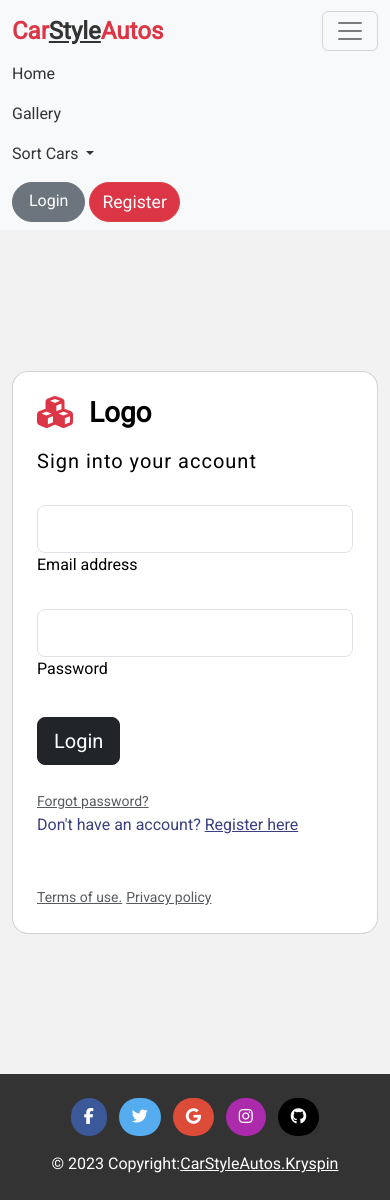
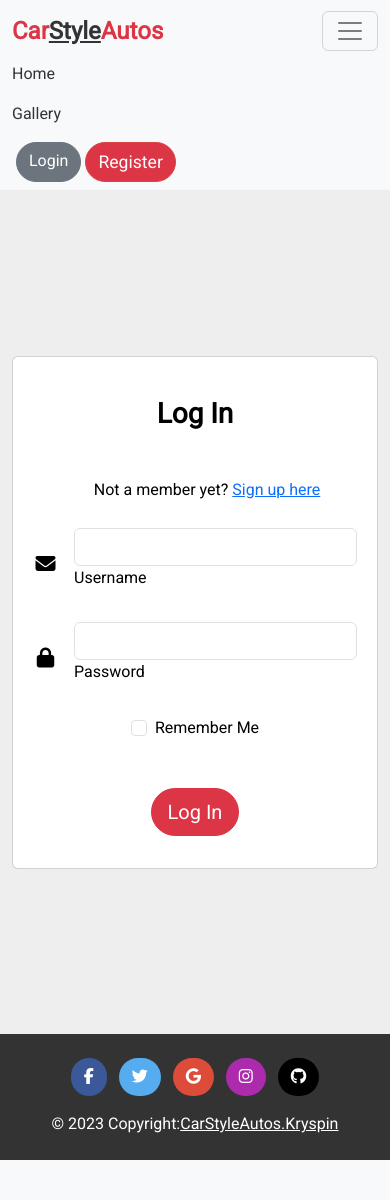
Before and after one commit to kryspinm97/PP4-CarStyleAutos, a Django app: page /account/login in a window 390 px wide, after a click that opens the changed part. After the commit the page ends 1160 px from the top, so only its background shows below. Run offline with Django 3.2, Linux system fonts and the light colour scheme; some libraries are stand-ins or nearby versions.

Commit message:
Adjust index.html information + login/register styling

```diff
--- a/static/css/styles.css
+++ b/static/css/styles.css
@@ -18,6 +18,11 @@ h2 {
 .carousel-item img {
     height: 400px;
     width: 600px;
+    object-fit: cover;
+}
+
+.card-image {
+    height: 350px;
     object-fit: cover;
 }
 
@@ -126,10 +131,6 @@ h2 {
     position: absolute;
 }
 
-.card:hover {
-    box-shadow: 0 0 20px rgba(220, 53, 69, 0.5);
-}
-
 .footer {
     background-color: #333;
     color: #fff;
--- a/templates/account/login.html
+++ b/templates/account/login.html
@@ -1,51 +1,53 @@
-{% extends "base.html" %}
-{% load static %}
+{% extends "base.html" %} {% load static %} {% block content %}
 
+<section class="vh-100" style="background-color: #eee;">
+  <div class="container h-100">
+    <div class="row d-flex justify-content-center align-items-center h-100">
+      <div class="col-lg-12 col-xl-11">
+        <div class="card text-black">
+          <div class="card-body p-md-5">
+            <div class="row justify-content-center">
+              <div class="col-md-10 col-lg-6 col-xl-5 order-2 order-lg-1">
 
+                <p class="text-center h1 fw-bold mb-5 mx-1 mx-md-4 mt-4">Log In</p>
 
-{% block content %}
+                <form class="mx-1 mx-md-4">
 
-<section class="vh-100">
-  <div class="container py-5 h-100">
-    <div class="row d-flex justify-content-center align-items-center h-100">
-      <div class="col col-xl-10">
-        <div class="card" style="border-radius: 1rem;">
-          <div class="row g-0">
-            <div class="col-md-6 col-lg-5 d-none d-md-block">
-              <img src="#"
-                alt="login form" class="img-fluid" style="border-radius: 1rem 0 0 1rem;" />
-            </div>
-            <div class="col-md-6 col-lg-7 d-flex align-items-center">
-              <div class="card-body p-4 p-lg-5 text-black">
-
-                <form>
-
-                  <div class="d-flex align-items-center mb-3 pb-1">
-                    <i class="fas fa-cubes fa-2x me-3" style="color: #dc3545;"></i>
-                    <span class="h1 fw-bold mb-0">Logo</span>
+                  <div class="d-flex justify-content-center mb-4">
+                    <div class="form-check">
+                      <label class="form-check-label" for="form2Example3">
+                        Not a member yet? <a href="{% url 'register' %}">Sign up here</a>
+                      </label>
+                    </div>
                   </div>
 
-                  <h5 class="fw-normal mb-3 pb-3" style="letter-spacing: 1px;">Sign into your account</h5>
-
-                  <div class="form-outline mb-4">
-                    <input type="email" id="form2Example17" class="form-control form-control-lg" />
-                    <label class="form-label" for="form2Example17">Email address</label>
+                  <div class="d-flex flex-row align-items-center mb-4">
+                    <i class="fas fa-envelope fa-lg me-3 fa-fw"></i>
+                    <div class="form-outline flex-fill mb-0">
+                      <input type="username" id="username" class="form-control" />
+                      <label class="form-label" for="form3Example3c">Username</label>
+                    </div>
                   </div>
 
-                  <div class="form-outline mb-4">
-                    <input type="password" id="form2Example27" class="form-control form-control-lg" />
-                    <label class="form-label" for="form2Example27">Password</label>
+                  <div class="d-flex flex-row align-items-center mb-4">
+                    <i class="fas fa-lock fa-lg me-3 fa-fw"></i>
+                    <div class="form-outline flex-fill mb-0">
+                      <input type="password" id="form3Example4c" class="form-control" />
+                      <label class="form-label" for="form3Example4c">Password</label>
+                    </div>
                   </div>
 
-                  <div class="pt-1 mb-4">
-                    <button class="btn btn-dark btn-lg btn-block" type="button">Login</button>
+                  <div class="form-check d-flex justify-content-center mb-5">
+                    <input class="form-check-input me-2" type="checkbox" value="" id="form2Example3c" />
+                    <label class="form-check-label" for="form2Example3">
+                      Remember Me
+                    </label>
                   </div>
 
-                  <a class="small text-muted" href="#!">Forgot password?</a>
-                  <p class="mb-5 pb-lg-2" style="color: #393f81;">Don't have an account? <a href="#!"
-                      style="color: #393f81;">Register here</a></p>
-                  <a href="#!" class="small text-muted">Terms of use.</a>
-                  <a href="#!" class="small text-muted">Privacy policy</a>
+                  <div class="d-flex justify-content-center mx-4 mb-3 mb-lg-4">
+                    <button type="button" class="btn btn-primary btn-lg">Log In</button>
+                  </div>
+
                 </form>
 
               </div>
@@ -58,17 +60,4 @@
 </section>
 
 
-
-
-
-
-
-
-
-
-
-
-
-
-
 {% endblock %}
--- a/templates/base.html
+++ b/templates/base.html
@@ -8,7 +8,6 @@
   <meta http-equiv="X-UA-Compatible" content="IE=edge" />
   <meta name="viewport" content="width=device-width, initial-scale=1.0" />
   <title>CarStyleAutos</title>
-  <link rel="shortcut icon" type="image/png" href="../static/images/favicon.png" />
   <link rel="preconnect" href="https://fonts.googleapis.com" />
   <link rel="preconnect" href="https://fonts.gstatic.com" crossorigin />
   <link href="https://fonts.googleapis.com/css2?family=Roboto&display=swap" rel="stylesheet" />
@@ -36,21 +35,10 @@
           <li class="nav-item">
             <a class="nav-link" href="{% url 'cargallery' %}">Gallery</a>
           </li>
-          <li class="nav-item dropdown">
-            <a class="nav-link dropdown-toggle" href="#" id="galleryDropdown" role="button" data-bs-toggle="dropdown"
-              aria-expanded="false">
-              Sort Cars
-            </a>
-            <ul class="dropdown-menu" aria-labelledby="galleryDropdown">
-              <li><a class="dropdown-item" href="#">Classic Cars</a></li>
-              <li><a class="dropdown-item" href="#">Sports Cars</a></li>
-              <li><a class="dropdown-item" href="#">Custom Builds</a></li>
-            </ul>
-          </li>
         </ul>
         <form class="d-flex">
-          <a href ="{% url 'login' %}" class="btn btn-secondary px-3" type="submit">Login</a>
-          <a href ="{% url 'register' %}" class="btn btn-outline-success ms-1" type="submit">Register</a>
+          <a href="{% url 'login' %}" class="btn btn-secondary ms-1 text-center" type="submit">Login</a>
+          <a href="{% url 'register' %}" class="btn btn-outline-success ms-1" type="submit">Register</a>
         </form>
       </div>
     </div>
@@ -65,16 +53,19 @@
   <footer class="footer text-center text-white">
     <div class="container p-1 pb-0">
       <section class="mb-1">
-        <a class="btn text-white btn-floating m-1 btn-facebook" href="#!" role="button"><i class="fab fa-facebook-f"></i></a>
-        <a class="btn text-white btn-floating m-1 btn-twitter" href="#!" role="button"><i class="fab fa-twitter"></i></a>
+        <a class="btn text-white btn-floating m-1 btn-facebook" href="#!" role="button"><i
+            class="fab fa-facebook-f"></i></a>
+        <a class="btn text-white btn-floating m-1 btn-twitter" href="#!" role="button"><i
+            class="fab fa-twitter"></i></a>
         <a class="btn text-white btn-floating m-1 btn-google" href="#!" role="button"><i class="fab fa-google"></i></a>
-        <a class="btn text-white btn-floating m-1 btn-instagram" href="#!" role="button"><i class="fab fa-instagram"></i></a>
+        <a class="btn text-white btn-floating m-1 btn-instagram" href="#!" role="button"><i
+            class="fab fa-instagram"></i></a>
         <a class="btn text-white btn-floating m-1 btn-github" href="#!" role="button"><i class="fab fa-github"></i></a>
       </section>
     </div>
     <div class="text-center p-2">© 2023 Copyright:<a class="text-white" href="#">CarStyleAutos.Kryspin</a></div>
   </footer>
- <!-- Page Footer -->
+  <!-- Page Footer -->
 
 </body>
 
```
Also changed, not shown: templates/account/register.html (+20 -45 lines), templates/car_gallery.html (+2 -8 lines), templates/index.html (+24 -16 lines), static/images/evo9.jpg (added), static/images/interact-image.png (added), static/images/like-image.jpg (added).
